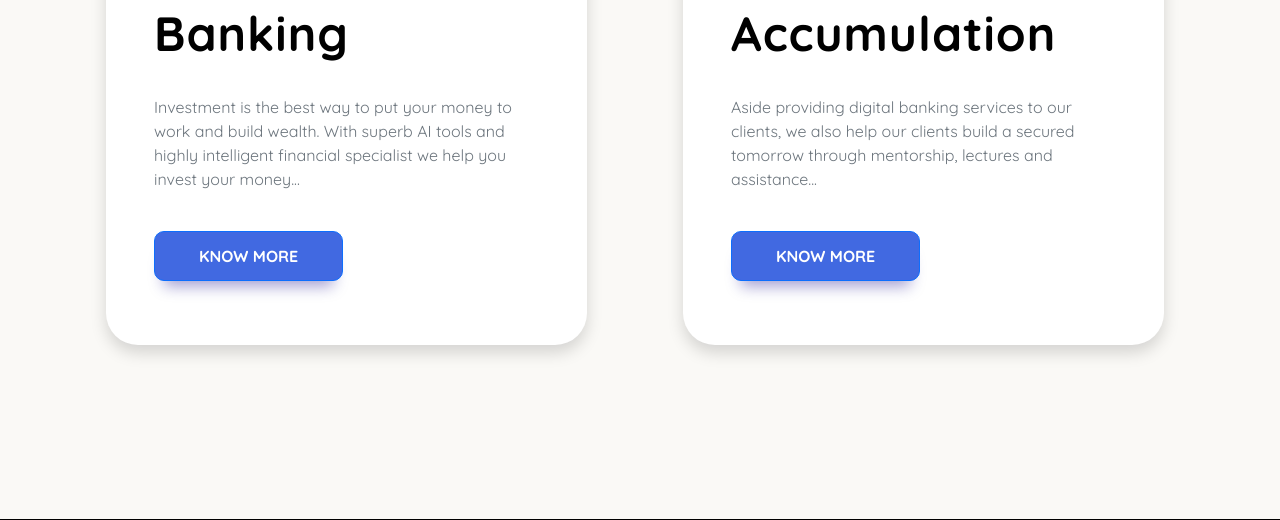
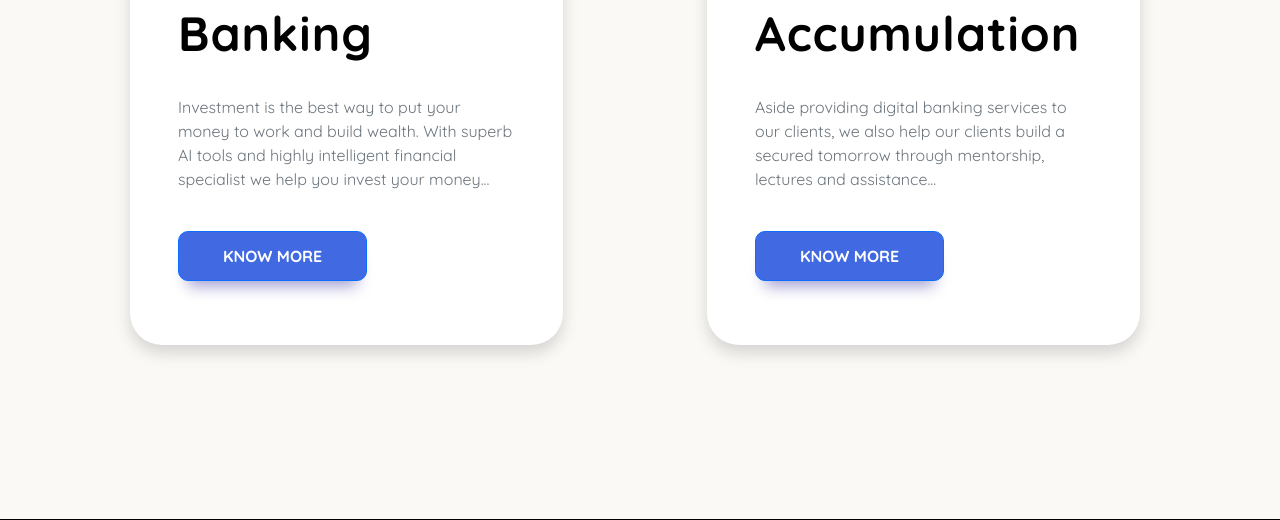
Before and after one commit to ndmichael/digital_banking, a Django app: page / in a window 1280 px wide. Shown: the part 1549-2069 px from the top of the page. Run offline with Django 4.2, Linux system fonts and the light colour scheme; some libraries are stand-ins or nearby versions.

Commit message:
more margin added

```diff
--- a/core/settings.py
+++ b/core/settings.py
@@ -29,7 +29,7 @@ SECRET_KEY = 'django-insecure-^6^rwl=(4b3j*#0@^ap6%k1dg6@tpya7*%67(pw*y*yh8yd1$_
 # SECURITY WARNING: don't run with debug turned on in production!
 DEBUG = True
 
-ALLOWED_HOSTS = ['127.0.0.1','localhost',  'digitalbanking-production.up.railway.app']
+ALLOWED_HOSTS = ['127.0.0.1', 'localhost',  'digitalbanking-production.up.railway.app']
 
 
 # Application definition
--- a/dbank/templates/dbank/index.html
+++ b/dbank/templates/dbank/index.html
@@ -77,7 +77,7 @@
         <section class="row g-5 key-services">
             <div class="col-12 col-md-6">
                 <img src="{% static 'dbank/images/investment1.jpg' %}" alt="Investment banking" class="img-fluid" style="height: 350px;">
-                <div class="shadow bg-white rounded-7 mx-4 p-5 rounded-5" style="transform: translateY(-100px); ">
+                <div class="shadow bg-white rounded-7 mx-5 p-5 rounded-5" style="transform: translateY(-100px); ">
                     <h3>Investment Banking</h3>
                     <p class="py-4 text-muted">
                         Investment is the best way to put your money to work and build wealth.
@@ -92,7 +92,7 @@
 
             <div class="col-12 col-md-6">
                 <img src="{% static 'dbank/images/wealth.jpg' %}" alt="Investment banking" class="img-fluid" style="height: 350px;">
-                <div class="shadow bg-white rounded-7 mx-4  p-5 rounded-5" style="transform: translateY(-100px);">
+                <div class="shadow bg-white rounded-7 mx-5  p-5 rounded-5" style="transform: translateY(-100px);">
                     <h3>Wealth Accumulation</h3>
                     <p class="py-4 text-muted">
                         Aside providing digital banking services to our clients, we also help our clients build a secured tomorrow
```
